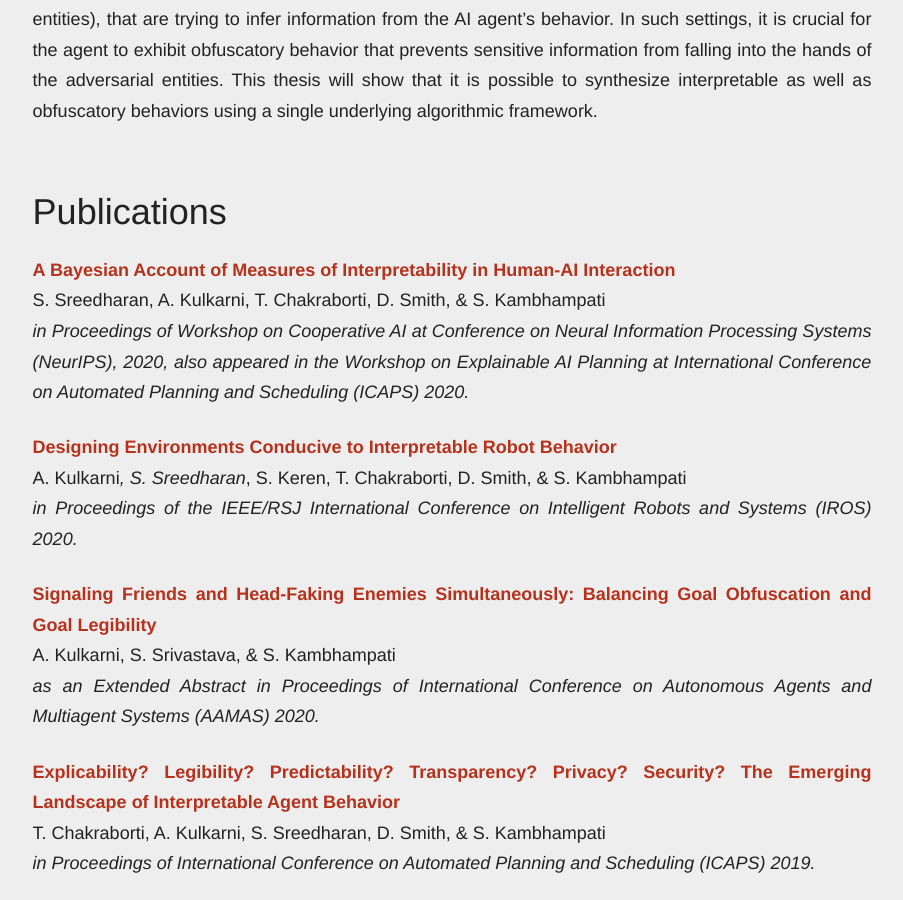
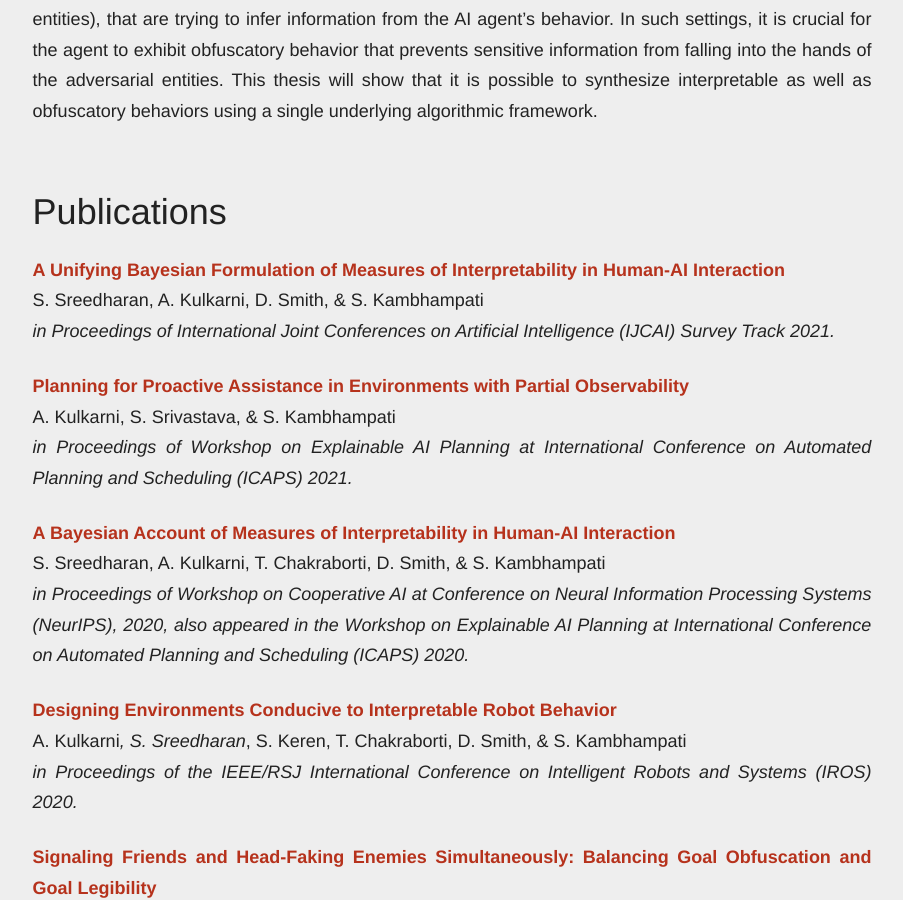
Before and after one commit to AnaghaK/anaghak.github.io, a Jekyll site: the page built from index.md, in a window 1280 px wide and 900 px high, scrolled down 1823 px. Shown: the whole window, without its empty margins (188-1091 px from the left). Built offline with Jekyll 4.4.1, drawn with Linux system fonts in a browser that asks for light colours.

Commit message:
Publication updates

```diff
--- a/index.md
+++ b/index.md
@@ -4,6 +4,16 @@ title:
 permalink: /
 
 pubs:
+
+    - title:   "A Unifying Bayesian Formulation of Measures of Interpretability in Human-AI Interaction"
+      author:  "S. Sreedharan, A. Kulkarni, D. Smith, & S. Kambhampati"
+      journal: "in Proceedings of International Joint Conferences on Artificial Intelligence (IJCAI) Survey Track 2021."
+      url:     "https://yochan-lab.github.io/papers/files/papers/Bayesian_Account.pdf"
+
+    - title:   "Planning for Proactive Assistance in Environments with Partial Observability"
+      author:  "A. Kulkarni, S. Srivastava, & S. Kambhampati"
+      journal: "in Proceedings of Workshop on Explainable AI Planning at International Conference on Automated Planning and Scheduling (ICAPS) 2021."
+      url:     "https://arxiv.org/pdf/2105.00525.pdf"
 
     - title:   "A Bayesian Account of Measures of Interpretability in Human-AI Interaction"
       author:  "S. Sreedharan, A. Kulkarni, T. Chakraborti, D. Smith, & S. Kambhampati"
```
